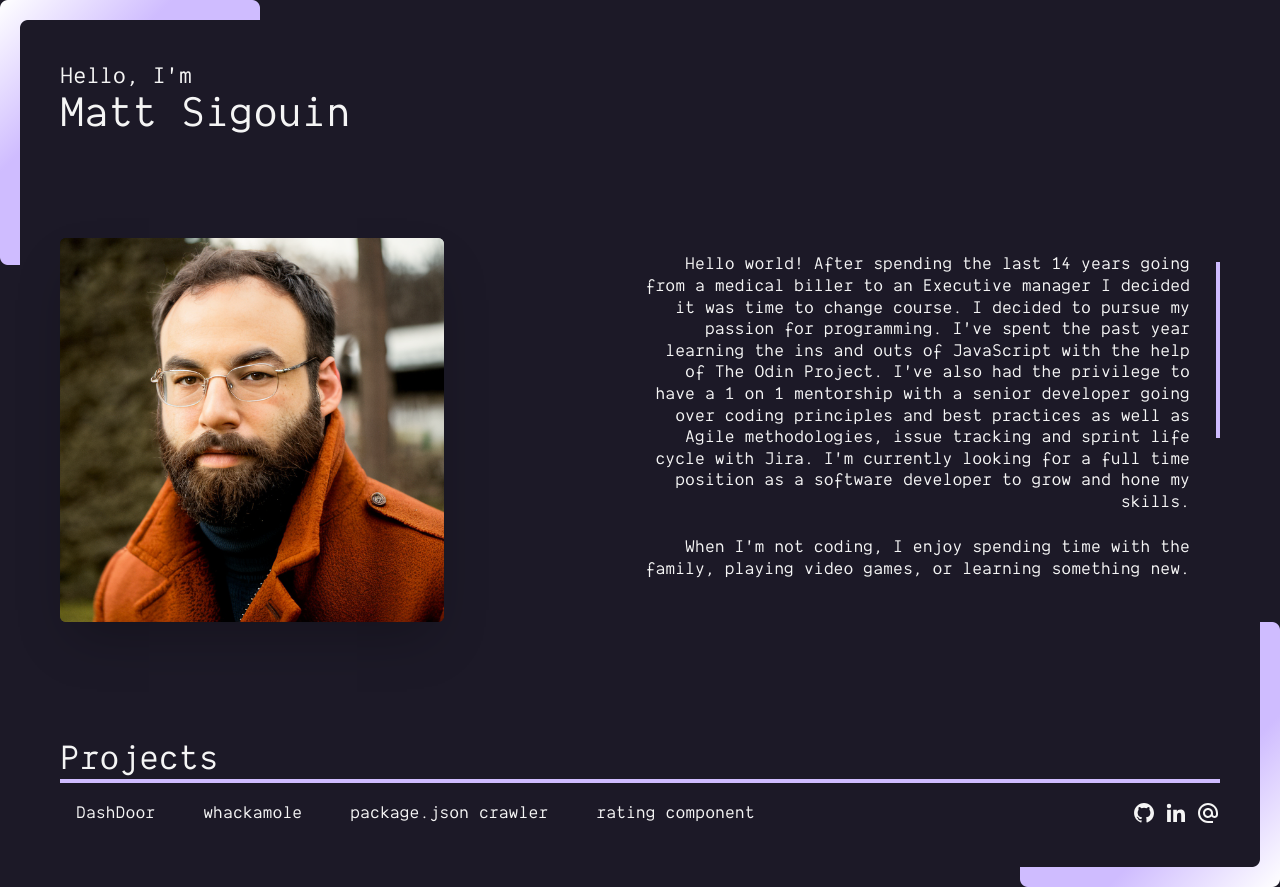
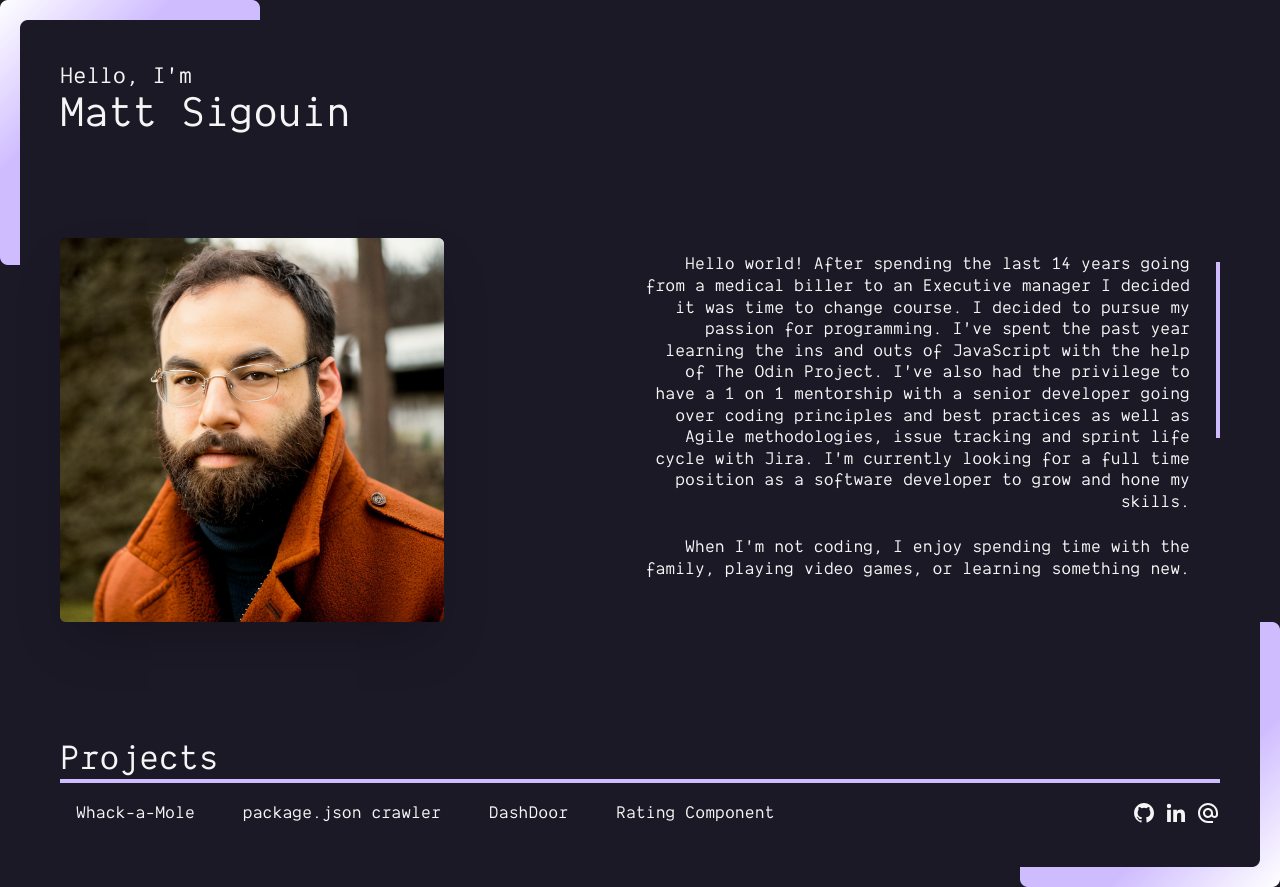
Before and after one commit to Sigouin/portfolio, a Next.js app: page / in a window 1280 px wide. Built offline with nearby package versions, Linux system fonts and the light colour scheme.

Commit message:
Update project demo and repo links

```diff
--- a/data/projects.ts
+++ b/data/projects.ts
@@ -11,19 +11,11 @@ export interface IProject {
 
 const projects: IProject[] = [
   {
-    id: "dashdoor",
-    name: "DashDoor",
-    img: "dashdoor.jpg",
-    description: 'A classic Dashdoor mockup that only has specifically Chick-fil-a as a store which only sells 4 items that you cannot really purchase.',
-    demoURL: 'http://dashdoor.sigouin.com',
-    gitURL: 'https://github.com/sigouin/dashdoor'
-  },
-  {
     id: "whackamole",
-    name: "whackamole",
+    name: "Whack-a-Mole",
     img: "whackamole.jpg",
     description: 'This is a simple and fun game where you have to quickly tap or click on moles that pop up from their holes. The goal is to whack as many moles as possible within a given time limit.',
-    demoURL: 'http://whackamole.sigouin.com',
+    demoURL: 'https://whackamole-navy.vercel.app/',
     gitURL: 'https://github.com/sigouin/whackamole'
   },
   {
@@ -31,15 +23,23 @@ const projects: IProject[] = [
     name: "package.json crawler",
     img: "package.json crawler.jpg",
     description: 'Crawling through your package.json and checking your deps.',
-    demoURL: 'http://packagejsoncrawler.sigouin.com',
-    gitURL: 'https://github.com/sigouin/packagejsoncrawler'
+    demoURL: 'https://github.com/Sigouin/crawler',
+    gitURL: 'https://github.com/Sigouin/crawler'
+  },
+  {
+    id: "dashdoor",
+    name: "DashDoor",
+    img: "dashdoor.jpg",
+    description: 'A classic DoorDash mockup that only has specifically Chick-fil-a as a store which only sells 4 items that you cannot really purchase.',
+    demoURL: 'https://dashdoor.vercel.app/',
+    gitURL: 'https://github.com/Sigouin/dashdoor'
   },
   {
     id: "ratingcomponent",
-    name: "rating component",
+    name: "Rating Component",
     img: "ratingcomp.png",
     description: 'This was a simple challenge hosted on Frontend Mentor. It is aimed to practice user interactions and updated the DOM.',
-    demoURL: 'http://ratingcomponent.sigouin.com',
+    demoURL: 'https://matts-ratingcomp-81c54f.netlify.app/',
     gitURL: 'https://github.com/sigouin/ratingcomponent'
   },
 ]
```
